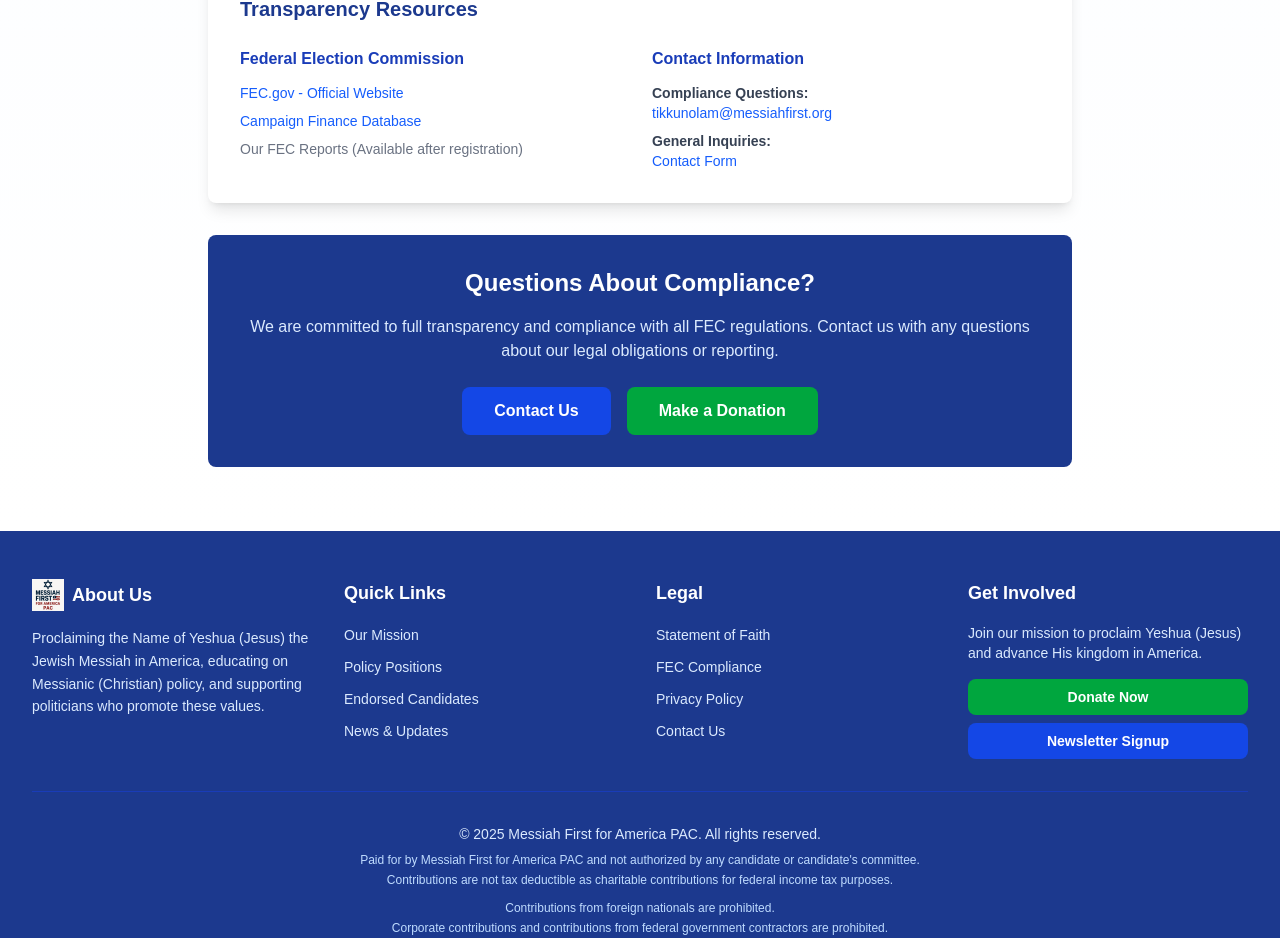
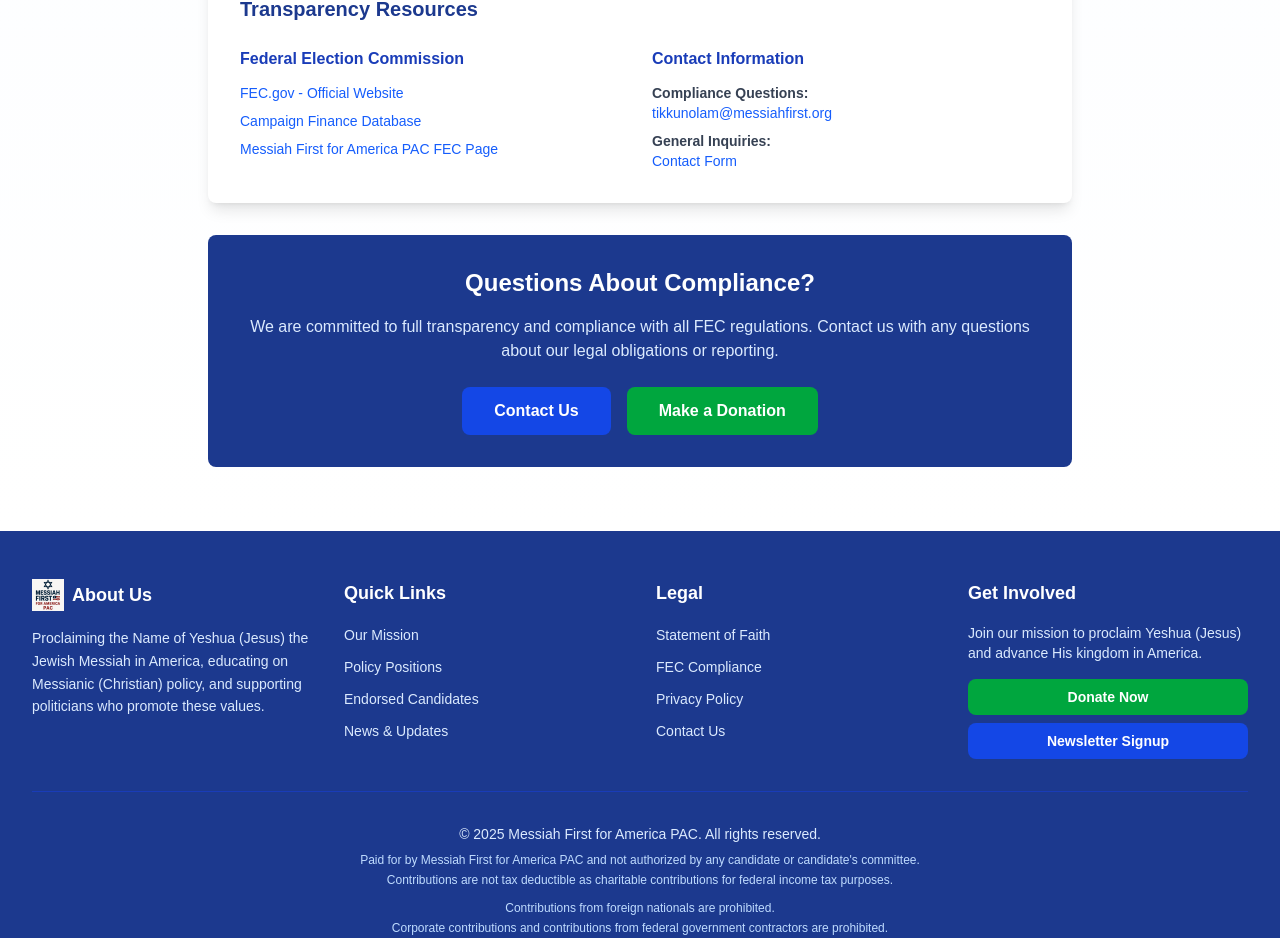
Before and after one commit to realadammatthew/messiahfirst, a Next.js app: page /fec-compliance in a window 1280 px wide. Shown: the part 4014-4952 px from the top of the page. Built offline with nearby package versions, Linux system fonts and the light colour scheme.

Commit message:
another small update

```diff
--- a/src/app/fec-compliance/page.tsx
+++ b/src/app/fec-compliance/page.tsx
@@ -133,7 +133,14 @@
                   </a>
                 </li>
                 <li>
-                  <span className="text-gray-500">Our FEC Reports (Available after registration)</span>
+                  <a
+                    href="https://www.fec.gov/data/committee/C00913418/"
+                    target="_blank"
+                    rel="noopener noreferrer"
+                    className="text-blue-600 hover:text-blue-800"
+                  >
+                    Messiah First for America PAC FEC Page
+                  </a>
                 </li>
               </ul>
             </div>
```
